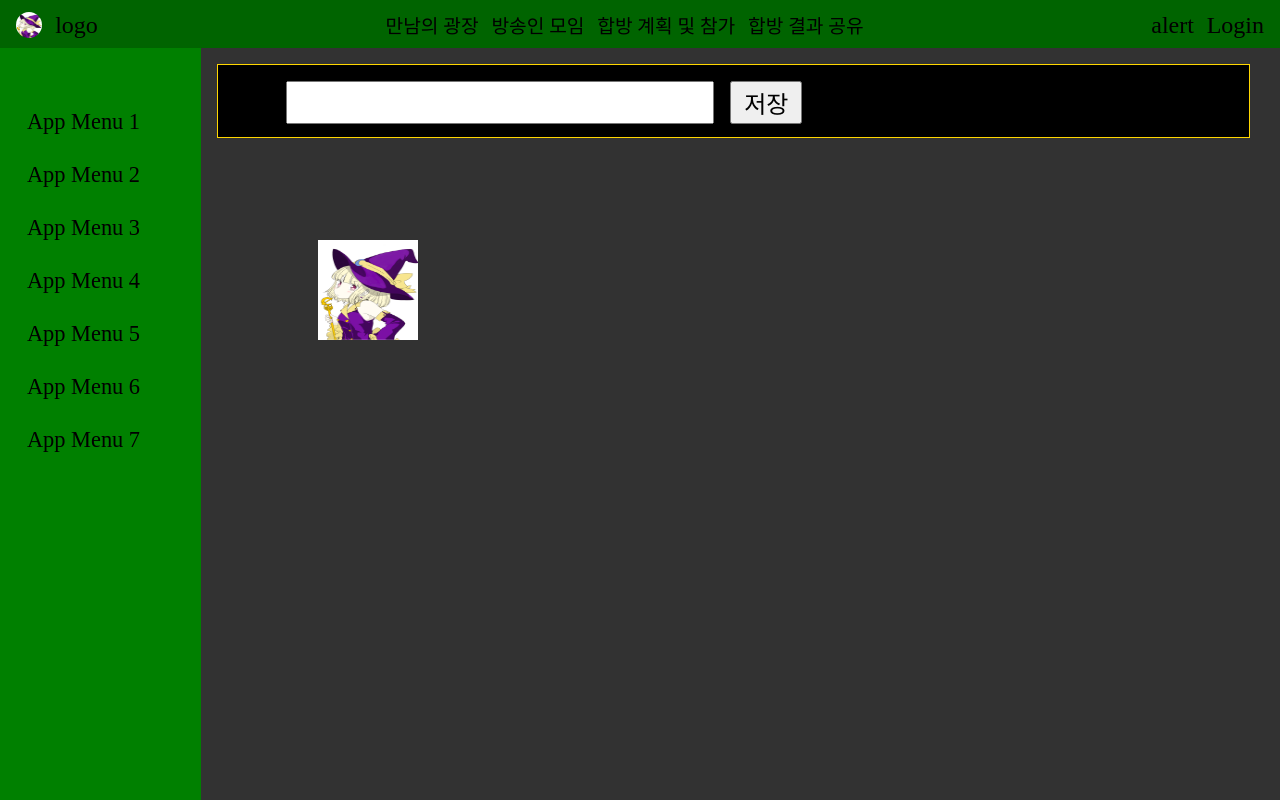
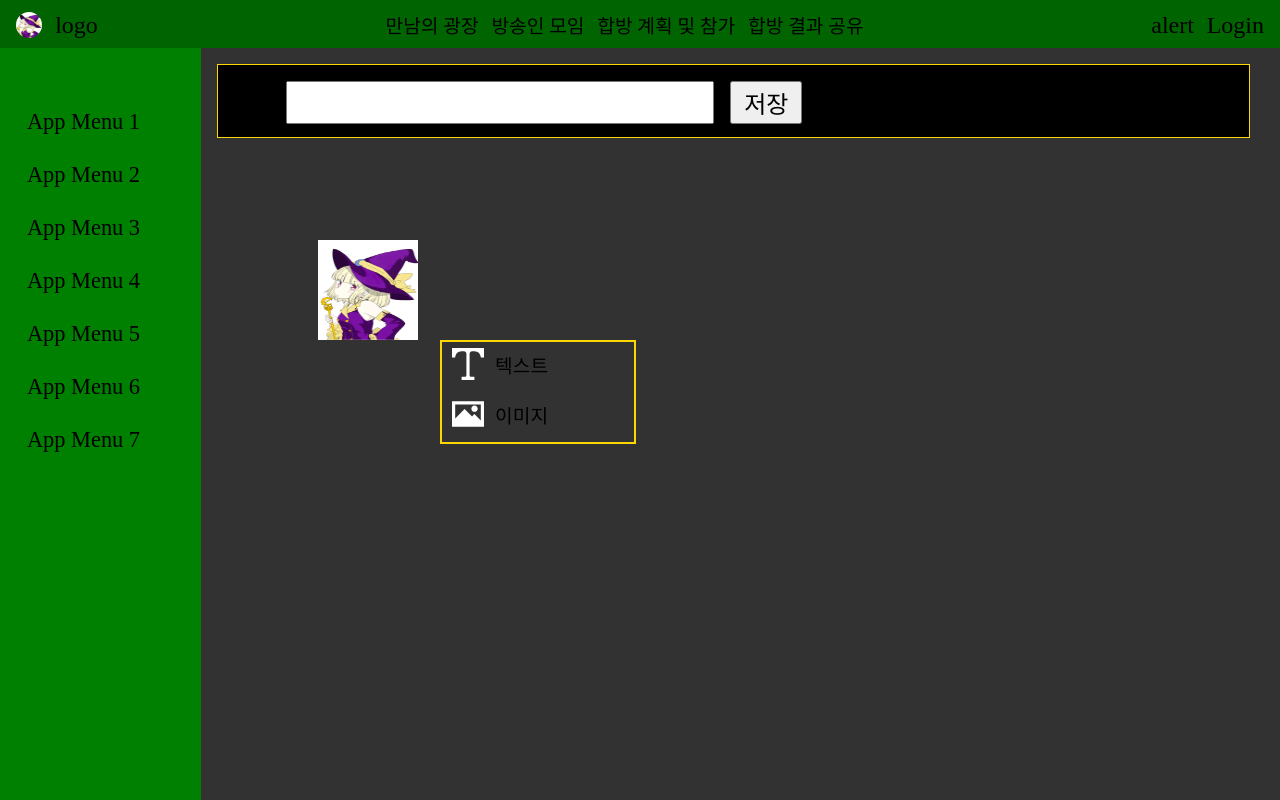
Before and after one commit to jwonp/next-spring-board-frontend, a Next.js app: page /board/1/content in a window 1280 px wide. Built offline with nearby package versions, Linux system fonts and the light colour scheme; no server answers.

Commit message:
update add type modal (working on)

```diff
--- /dev/null
+++ b/src/components/module/board/content/AddTypeModal.tsx
@@ -0,0 +1,29 @@
+import styles from "@src/styles/board/content/AddTypeModel.module.scss";
+import Image from "next/image";
+const AddTypeModel = () => {
+  const iconSize = { width: 32, height: 32 };
+  return (
+    <div className={`${styles.wrapper}`}>
+      <div className={`${styles.item}`}>
+        <Image
+          src={"/text.svg"}
+          alt={"No text svg"}
+          width={iconSize.width}
+          height={iconSize.height}
+        />
+        <div>텍스트</div>
+      </div>
+      <div className={`${styles.item}`}>
+        <Image
+          src={"/image.svg"}
+          alt={"No image svg"}
+          width={iconSize.width}
+          height={iconSize.height}
+        />
+        <div>이미지</div>
+      </div>
+    </div>
+  );
+};
+
+export default AddTypeModel;
--- /dev/null
+++ b/src/components/module/board/content/ContentEditBar.tsx
@@ -0,0 +1,6 @@
+import styles from "@src/styles/board/content/ContentEditBar.module.scss";
+const ContentEditBar = () => {
+  return <div className={`${styles.wrapper}`}></div>;
+};
+
+export default ContentEditBar;
--- a/src/pages/board/[title]/content/index.tsx
+++ b/src/pages/board/[title]/content/index.tsx
@@ -24,6 +24,7 @@ import {
   swapElementsSequenceInContents,
 } from "@src/components/func/ContentEditFuncs";
 import { KeySet } from "@src/static/data/stringSet";
+import AddTypeModel from "@src/components/module/board/content/AddTypeModal";
 
 const ContentEdit = () => {
   const router = useRouter();
@@ -181,16 +182,13 @@ const ContentEdit = () => {
   const handleHandleBtnMouseUp = () => {
     $draggedTarget.current.innerText = "";
     $draggedTarget.current.classList.toggle(styles.invisible, true);
-    console.log(`${$onDragIndex.current} to ${$moveToIndex.current}`);
 
     const tempContents = swapElementsSequenceInContents(
       $onDragIndex.current,
       $moveToIndex.current,
       [...contents]
     );
-
     setContents(tempContents);
-    console.log(contents);
 
     $onDragIndex.current = -1;
   };
@@ -356,6 +354,7 @@ const ContentEdit = () => {
           <input type="submit" value={"저장"} onClick={handleClickSubmit} />
         </div>
       </div>
+      <AddTypeModel />
       <div
         ref={$contentWrapper}
         className={`${styles.content_container} `}
--- /dev/null
+++ b/src/styles/board/content/AddTypeModel.module.scss
@@ -0,0 +1,25 @@
+.wrapper{
+    position: absolute;
+    top: 340px;
+    left: 440px;
+    width: 12em;
+
+    border: 2px solid gold;
+
+    z-index: 999;
+}
+
+.item{
+    cursor: pointer;
+    display: flex;
+    height: 2em;
+
+    padding:0.3em 0.5em;
+    font-size: 1.2em;
+    vertical-align: middle;
+    line-height: 2em;
+    gap:0.6em;
+    &:hover{
+        background-color: darkolivegreen;
+    }
+}
--- /dev/null
+++ b/src/styles/board/content/ContentEditBar.module.scss
@@ -0,0 +1,3 @@
+.wrapper{
+
+}
```
Also changed, not shown: public/image.svg (added), public/text.svg (added).
